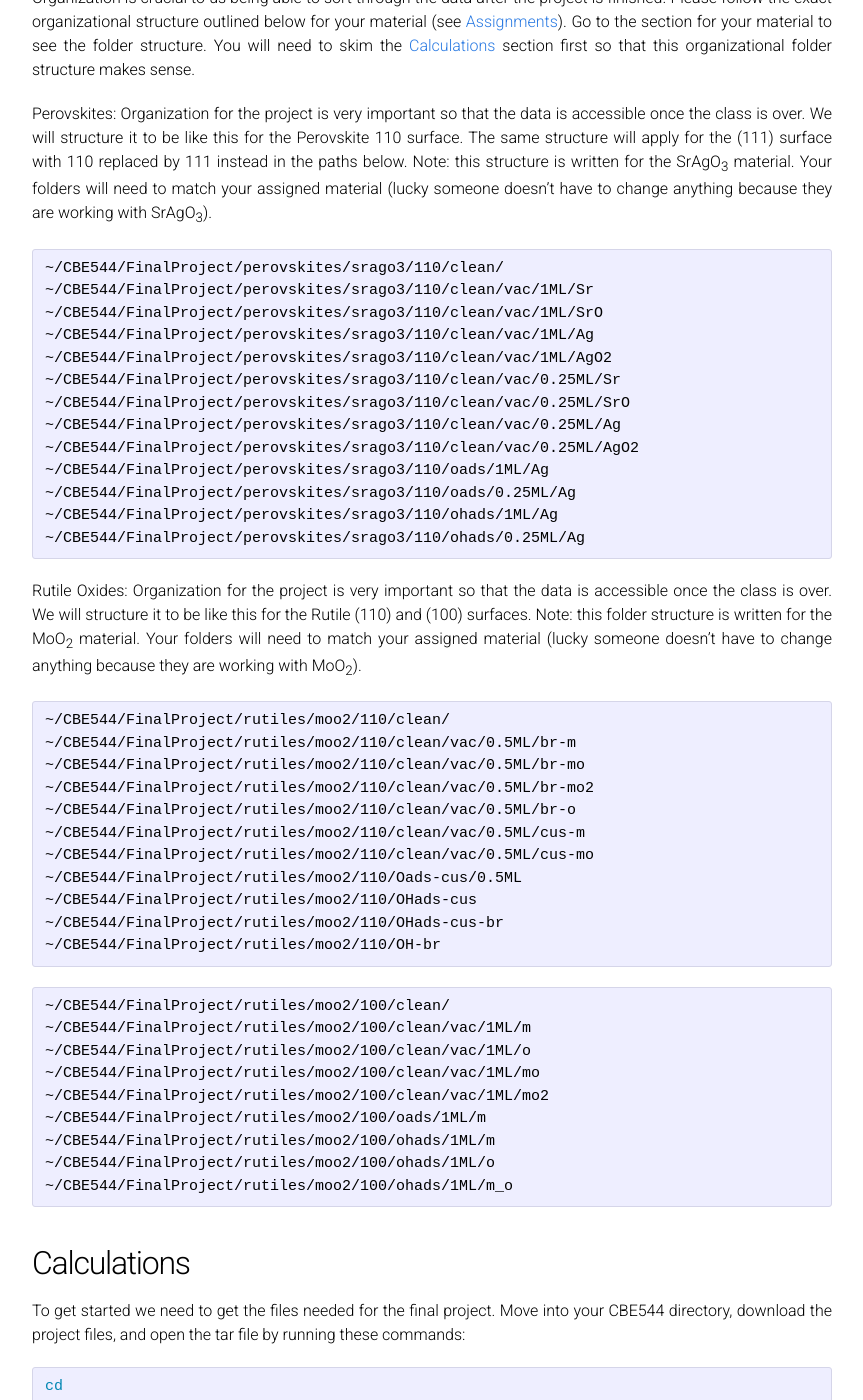
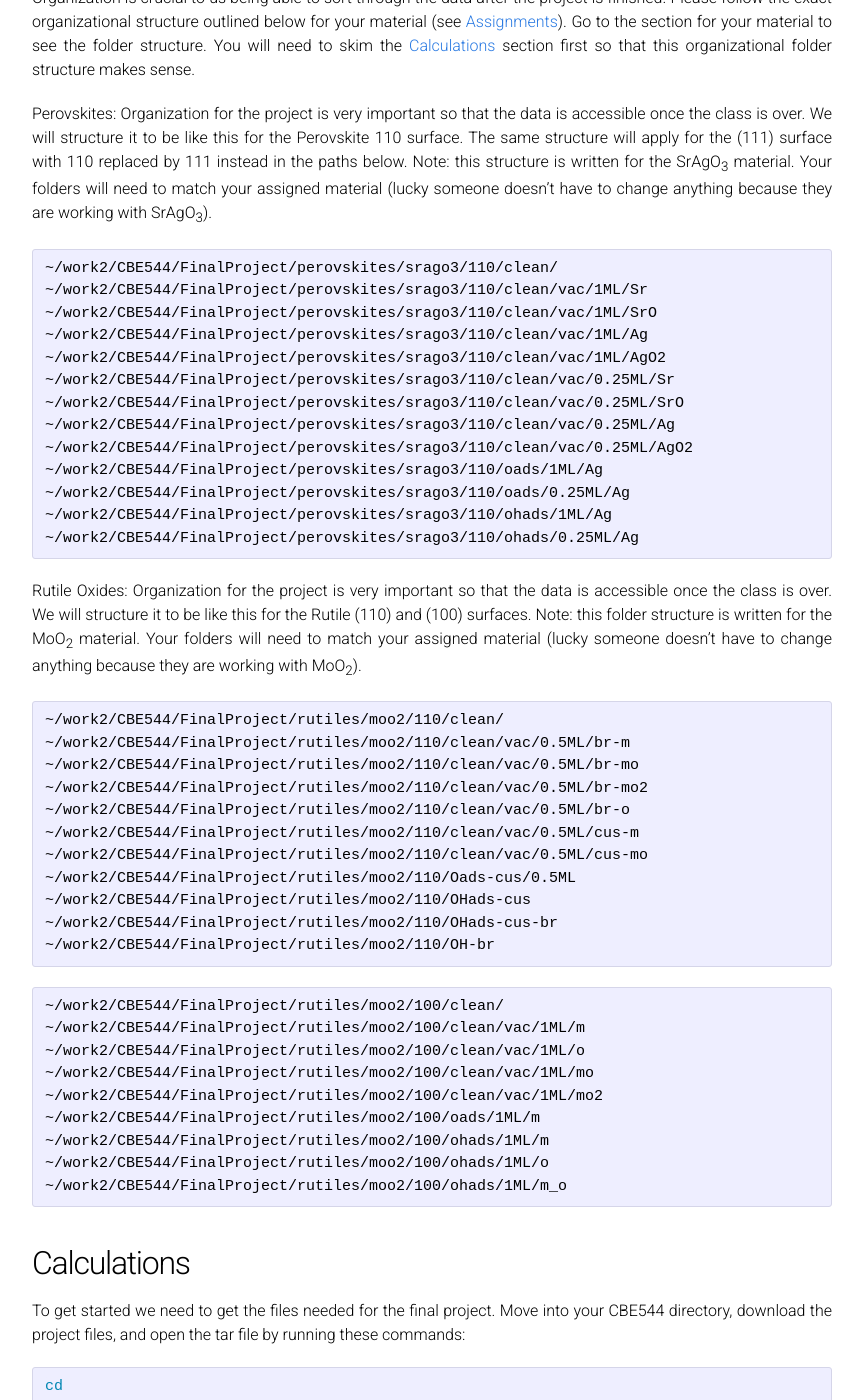
Before and after one commit to UPennCBE544/2023.github.io, a Jekyll site: the page built from ProjectDescription.md, in a window 1280 px wide and 1400 px high, scrolled down 1765 px. Shown: the whole window, without its empty margins (208-1071 px from the left). Built offline with Jekyll 4.4.1, drawn with Linux system fonts in a browser that asks for light colours; our own code applies the rules of GitHub Pages for plain Markdown files.

Commit message:
Update ProjectDescription.md

````diff
--- a/ProjectDescription.md
+++ b/ProjectDescription.md
@@ -57,46 +57,46 @@ Organization is crucial to us being able to sort through the data after the proj
 Perovskites: Organization for the project is very important so that the data is accessible once the class is over. We will structure it to be like this for the Perovskite 110 surface. The same structure will apply for the (111) surface with 110 replaced by 111 instead in the paths below. Note: this structure is written for the SrAgO<sub>3</sub> material. Your folders will need to match your assigned material (lucky someone doesn't have to change anything because they are working with SrAgO<sub>3</sub>).
 
 ```bash
-~/CBE544/FinalProject/perovskites/srago3/110/clean/
-~/CBE544/FinalProject/perovskites/srago3/110/clean/vac/1ML/Sr
-~/CBE544/FinalProject/perovskites/srago3/110/clean/vac/1ML/SrO
-~/CBE544/FinalProject/perovskites/srago3/110/clean/vac/1ML/Ag
-~/CBE544/FinalProject/perovskites/srago3/110/clean/vac/1ML/AgO2
-~/CBE544/FinalProject/perovskites/srago3/110/clean/vac/0.25ML/Sr
-~/CBE544/FinalProject/perovskites/srago3/110/clean/vac/0.25ML/SrO
-~/CBE544/FinalProject/perovskites/srago3/110/clean/vac/0.25ML/Ag
-~/CBE544/FinalProject/perovskites/srago3/110/clean/vac/0.25ML/AgO2
-~/CBE544/FinalProject/perovskites/srago3/110/oads/1ML/Ag
-~/CBE544/FinalProject/perovskites/srago3/110/oads/0.25ML/Ag
-~/CBE544/FinalProject/perovskites/srago3/110/ohads/1ML/Ag
-~/CBE544/FinalProject/perovskites/srago3/110/ohads/0.25ML/Ag
+~/work2/CBE544/FinalProject/perovskites/srago3/110/clean/
+~/work2/CBE544/FinalProject/perovskites/srago3/110/clean/vac/1ML/Sr
+~/work2/CBE544/FinalProject/perovskites/srago3/110/clean/vac/1ML/SrO
+~/work2/CBE544/FinalProject/perovskites/srago3/110/clean/vac/1ML/Ag
+~/work2/CBE544/FinalProject/perovskites/srago3/110/clean/vac/1ML/AgO2
+~/work2/CBE544/FinalProject/perovskites/srago3/110/clean/vac/0.25ML/Sr
+~/work2/CBE544/FinalProject/perovskites/srago3/110/clean/vac/0.25ML/SrO
+~/work2/CBE544/FinalProject/perovskites/srago3/110/clean/vac/0.25ML/Ag
+~/work2/CBE544/FinalProject/perovskites/srago3/110/clean/vac/0.25ML/AgO2
+~/work2/CBE544/FinalProject/perovskites/srago3/110/oads/1ML/Ag
+~/work2/CBE544/FinalProject/perovskites/srago3/110/oads/0.25ML/Ag
+~/work2/CBE544/FinalProject/perovskites/srago3/110/ohads/1ML/Ag
+~/work2/CBE544/FinalProject/perovskites/srago3/110/ohads/0.25ML/Ag
 ```
 Rutile Oxides: Organization for the project is very important so that the data is accessible once the class is over. We will structure it to be like this for the Rutile (110) and (100) surfaces. Note: this folder structure is written for the MoO<sub>2</sub> material. Your folders will need to match your assigned material (lucky someone doesn't have to change anything because they are working with MoO<sub>2</sub>).
 
 ```bash
-~/CBE544/FinalProject/rutiles/moo2/110/clean/
-~/CBE544/FinalProject/rutiles/moo2/110/clean/vac/0.5ML/br-m
-~/CBE544/FinalProject/rutiles/moo2/110/clean/vac/0.5ML/br-mo
-~/CBE544/FinalProject/rutiles/moo2/110/clean/vac/0.5ML/br-mo2
-~/CBE544/FinalProject/rutiles/moo2/110/clean/vac/0.5ML/br-o
-~/CBE544/FinalProject/rutiles/moo2/110/clean/vac/0.5ML/cus-m
-~/CBE544/FinalProject/rutiles/moo2/110/clean/vac/0.5ML/cus-mo
-~/CBE544/FinalProject/rutiles/moo2/110/Oads-cus/0.5ML
-~/CBE544/FinalProject/rutiles/moo2/110/OHads-cus
-~/CBE544/FinalProject/rutiles/moo2/110/OHads-cus-br
-~/CBE544/FinalProject/rutiles/moo2/110/OH-br
+~/work2/CBE544/FinalProject/rutiles/moo2/110/clean/
+~/work2/CBE544/FinalProject/rutiles/moo2/110/clean/vac/0.5ML/br-m
+~/work2/CBE544/FinalProject/rutiles/moo2/110/clean/vac/0.5ML/br-mo
+~/work2/CBE544/FinalProject/rutiles/moo2/110/clean/vac/0.5ML/br-mo2
+~/work2/CBE544/FinalProject/rutiles/moo2/110/clean/vac/0.5ML/br-o
+~/work2/CBE544/FinalProject/rutiles/moo2/110/clean/vac/0.5ML/cus-m
+~/work2/CBE544/FinalProject/rutiles/moo2/110/clean/vac/0.5ML/cus-mo
+~/work2/CBE544/FinalProject/rutiles/moo2/110/Oads-cus/0.5ML
+~/work2/CBE544/FinalProject/rutiles/moo2/110/OHads-cus
+~/work2/CBE544/FinalProject/rutiles/moo2/110/OHads-cus-br
+~/work2/CBE544/FinalProject/rutiles/moo2/110/OH-br
 ```
 
 ```bash
-~/CBE544/FinalProject/rutiles/moo2/100/clean/
-~/CBE544/FinalProject/rutiles/moo2/100/clean/vac/1ML/m
-~/CBE544/FinalProject/rutiles/moo2/100/clean/vac/1ML/o
-~/CBE544/FinalProject/rutiles/moo2/100/clean/vac/1ML/mo
-~/CBE544/FinalProject/rutiles/moo2/100/clean/vac/1ML/mo2
-~/CBE544/FinalProject/rutiles/moo2/100/oads/1ML/m
-~/CBE544/FinalProject/rutiles/moo2/100/ohads/1ML/m
-~/CBE544/FinalProject/rutiles/moo2/100/ohads/1ML/o
-~/CBE544/FinalProject/rutiles/moo2/100/ohads/1ML/m_o
+~/work2/CBE544/FinalProject/rutiles/moo2/100/clean/
+~/work2/CBE544/FinalProject/rutiles/moo2/100/clean/vac/1ML/m
+~/work2/CBE544/FinalProject/rutiles/moo2/100/clean/vac/1ML/o
+~/work2/CBE544/FinalProject/rutiles/moo2/100/clean/vac/1ML/mo
+~/work2/CBE544/FinalProject/rutiles/moo2/100/clean/vac/1ML/mo2
+~/work2/CBE544/FinalProject/rutiles/moo2/100/oads/1ML/m
+~/work2/CBE544/FinalProject/rutiles/moo2/100/ohads/1ML/m
+~/work2/CBE544/FinalProject/rutiles/moo2/100/ohads/1ML/o
+~/work2/CBE544/FinalProject/rutiles/moo2/100/ohads/1ML/m_o
 ```
 
 <a name='calcs'></a>
````
